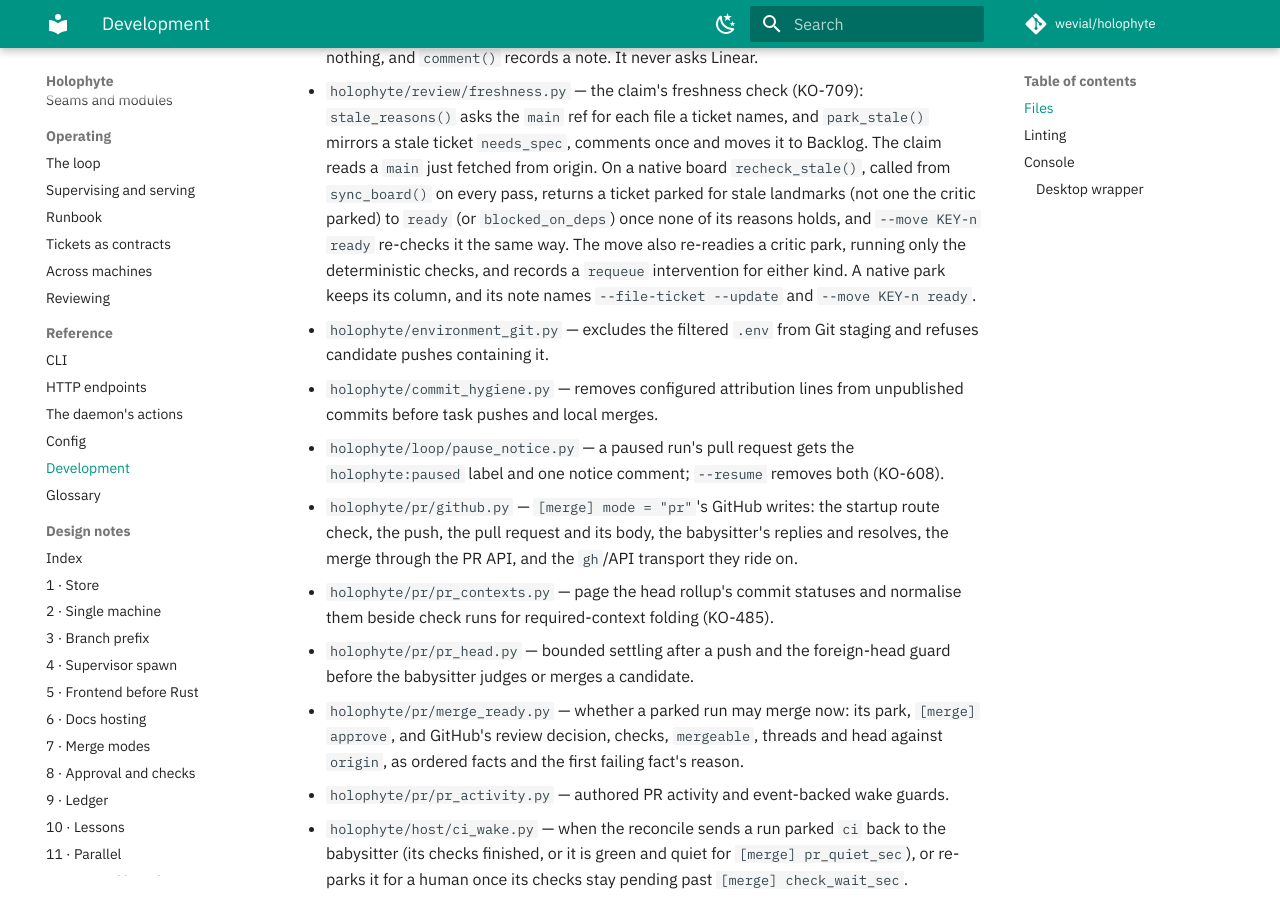
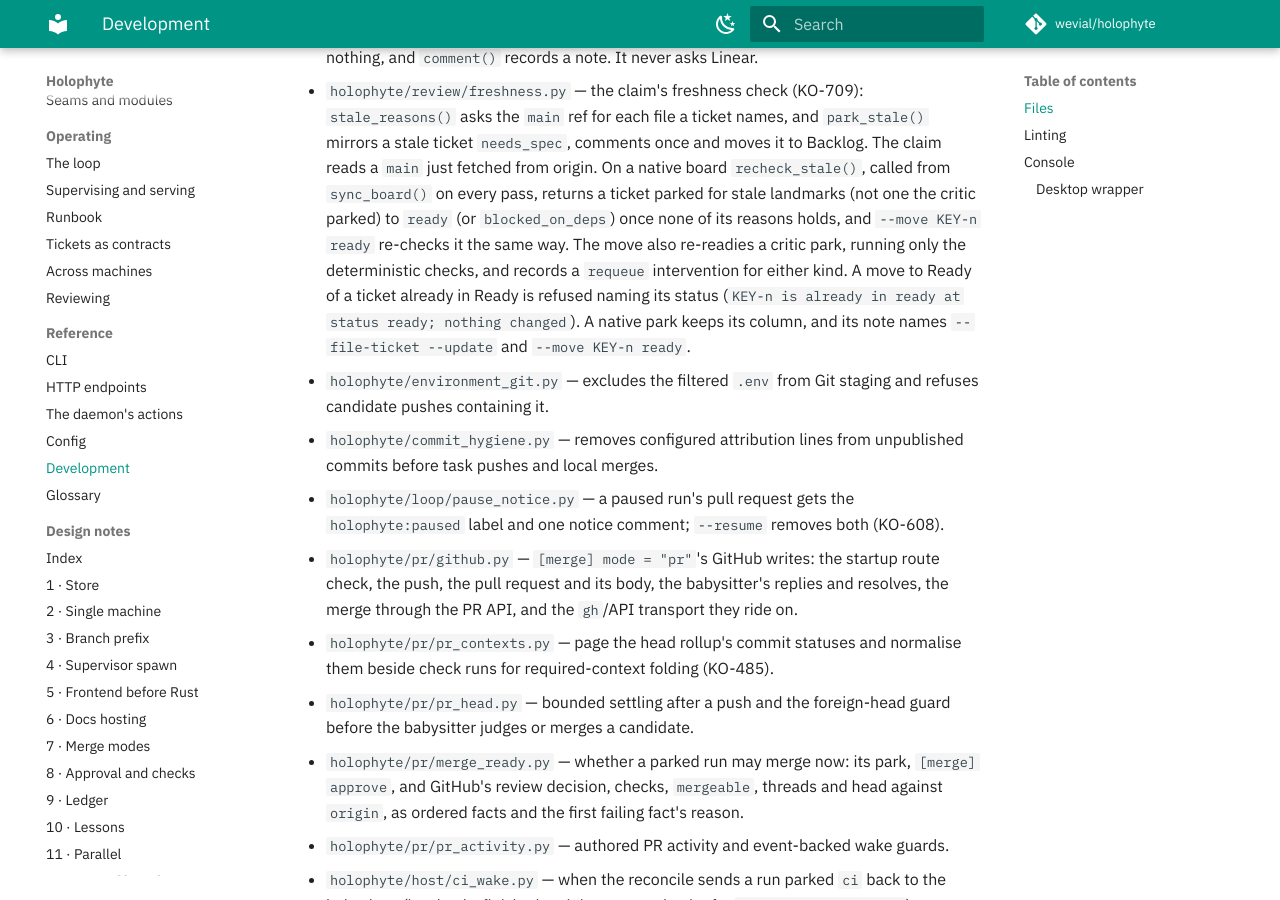
Before and after one commit to wevial/holophyte, an MkDocs documentation site: the page built from docs/development.md, in a window 1280 px wide and 900 px high, scrolled down 9219 px. Built offline with MkDocs 1.6.1 and Material for MkDocs 9.7.7, drawn with Linux system fonts in a browser that asks for light colours; comment, search, counter and statistics services are not loaded.

Commit message:
test(move): witness the native stale-park note again; document the refusal in the freshness entry (HOLO-183)
Review adjudication:
- ADDRESS: criterion 6 asks for both park kinds, and the trim commit
  removed the stale-kind note test. It is back beside the critic one
  through a shared helper, and it fails when the old Todo ending is
  restored for native stale notes alone.
- ADDRESS: the freshness entry in docs/development.md now names the
  status-bearing refusal of a move to Ready of a ticket already in Ready.

```diff
--- a/docs/development.md
+++ b/docs/development.md
@@ -356,8 +356,10 @@ Each module, one line:
   `ready` (or `blocked_on_deps`) once none of its reasons holds, and
   `--move KEY-n ready` re-checks it the same way. The move also re-readies a
   critic park, running only the deterministic checks, and records a
-  `requeue` intervention for either kind. A native park keeps its column,
-  and its note names `--file-ticket --update` and `--move KEY-n ready`.
+  `requeue` intervention for either kind. A move to Ready of a ticket already
+  in Ready is refused naming its status (`KEY-n is already in ready at status
+  ready; nothing changed`). A native park keeps its column, and its note
+  names `--file-ticket --update` and `--move KEY-n ready`.
 - `holophyte/environment_git.py` — excludes the filtered `.env` from Git
   staging and refuses candidate pushes containing it.
 - `holophyte/commit_hygiene.py` — removes configured attribution lines from
```
Also changed, not shown: 1 other file.
